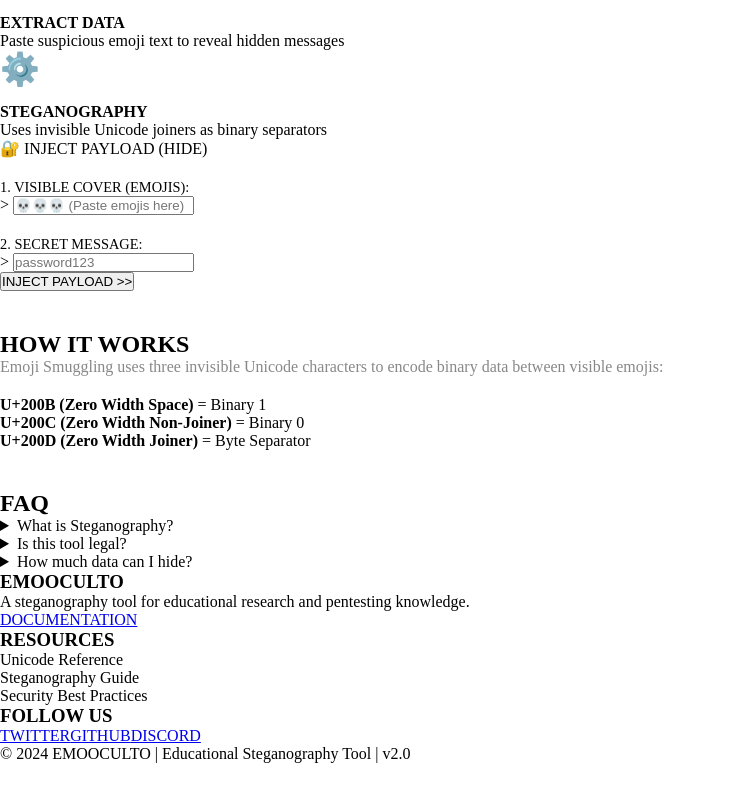
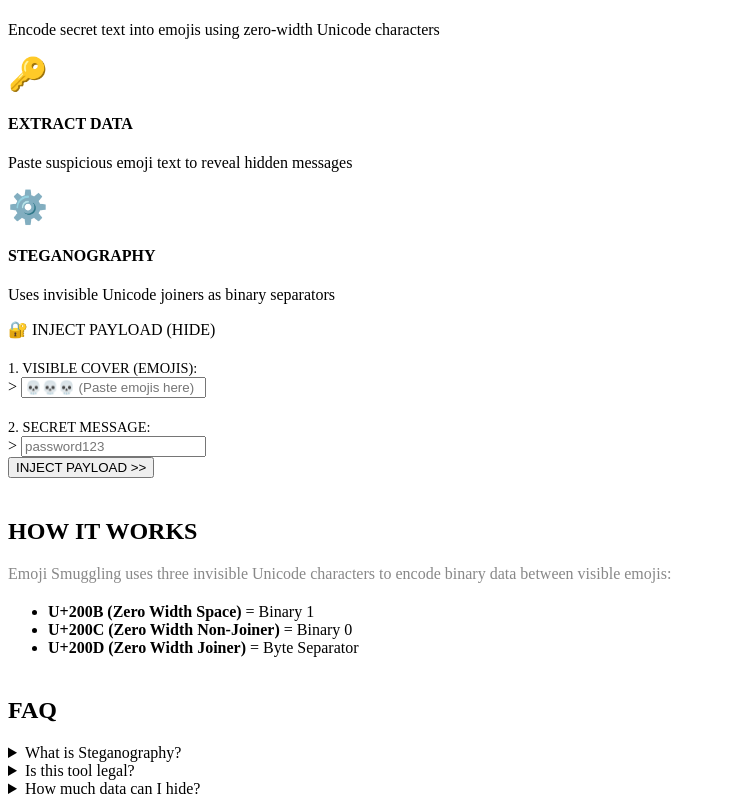
Before and after one commit to avairo/EmoOculto, a Next.js app: page /EmoOculto/ in a window 1280 px wide. Shown: the part 273-1069 px from the top of the page, without its empty margins (0-730 px from the left). Before the commit the page ends 1036 px from the top, so only its background shows below. Built offline with nearby package versions, Linux system fonts and the light colour scheme.

Commit message:
Replace content of app/globals.css with preserved version.

```diff
--- a/app/globals.css
+++ b/app/globals.css
@@ -1,15 +1,2 @@
-.primary {
-  /* This is a primary color comment */
-  color: #ff0000;
-}
-
-.secondary {
-  /* This is a secondary color comment */
-  color: #00ff00;
-}
-
-/* Comment for global styles */
-* {
-  margin: 0;
-  padding: 0;
-}
+/* Preserved file content identified by SHA: 9403aea8dff328250110a4f4b034f7748f216f7d */
+/* Add the actual CSS content here */
```
